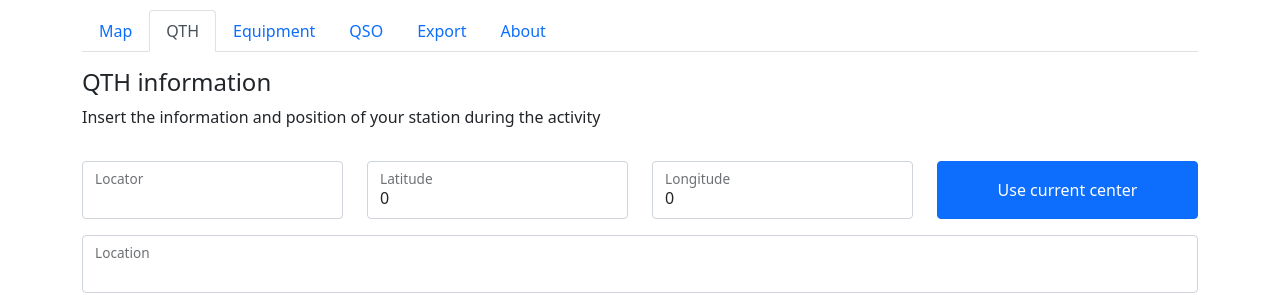
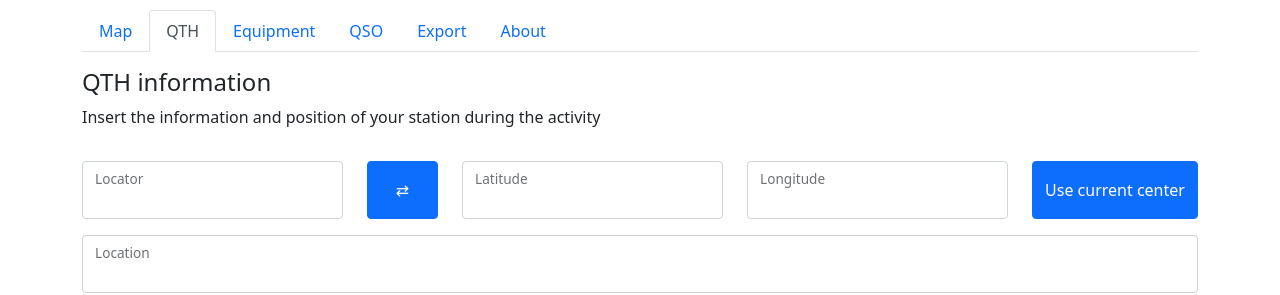
Before and after one commit to bobboteck/qso-map-generator, a React (Create React App) app: page / in a window 1280 px wide. Both pictures are taken after a click on the tab "QTH". Shown: the top 295 px of the page. Built offline with nearby package versions, Linux system fonts and the light colour scheme; no server answers.

Commit message:
Moved QTH Marker to new Component, to show it only if QTH coordinate are setted

```diff
--- a/src/App.css
+++ b/src/App.css
@@ -50,7 +50,7 @@
 .centerButton
 {
   height: 58px;
-  width: inherit;
+  width: -webkit-fill-available;
 }
 
 .mapSize
--- a/src/App.tsx
+++ b/src/App.tsx
@@ -46,7 +46,7 @@ export class App extends React.Component<IAppProps, IAppState>
   {
     const { qsos, configurationMap, qsoMapData } = this.state;
 
-console.log("D:",this.state.qsoMapData);
+//console.log("D:",this.state.qsoMapData);
 
     return(
       <Container>
--- a/src/components/MapView/MapView.tsx
+++ b/src/components/MapView/MapView.tsx
@@ -5,6 +5,7 @@ import { Button, Col, FloatingLabel, Form, Row, Table } from 'react-bootstrap';
 import L, { Icon, IconOptions, LatLng, LeafletEvent, Map } from 'leaflet';
 import { MapConsumer, MapContainer, MapContainerProps, Marker, Popup, TileLayer, useMap } from 'react-leaflet';
 import { IMapConfig } from '../../entities/IMapConfig';
+import { QthMarker } from '../QthMarker/QthMarker';
 
 const mapTiles = "https://stamen-tiles-{s}.a.ssl.fastly.net/terrain/{z}/{x}/{y}{r}.png";
 const mapAttr = 'Map tiles by <a href="http://stamen.com">Stamen Design</a>, <a href="http://creativecommons.org/licenses/by/3.0">CC BY 3.0</a> &mdash; Map data &copy; <a href="https://www.openstreetmap.org/copyright">OpenStreetMap</a> contributors';
@@ -18,8 +19,6 @@ const maxLongitude: number = 180;
 const minZoom: number = 2;
 const maxZoom: number = 16;
 const startZoom: number = 8;
-
-const qthIcon = new L.Icon({ iconUrl: 'qso-map-generator/map-station.png', iconSize: [41,41], iconAnchor: [20,40], popupAnchor: [20,0] });
 
 export class MapView extends React.Component<IMapViewProps, IMapViewState>
 {
@@ -81,34 +80,7 @@ export class MapView extends React.Component<IMapViewProps, IMapViewState>
                     <div className='mapSize'>
                         <MapContainer center={[Latitude, Longitude]} zoom={ZoomLevel} whenCreated={this._onWhenCreated} maxZoom={maxZoom} minZoom={minZoom}>
                             <TileLayer attribution={mapAttr} url={mapTiles} />
-{
-    this.props.QsoMapData && this.props.QsoMapData.QTH &&
-    (
-                            <Marker position={[this.props.QsoMapData.QTH.Latitude, this.props.QsoMapData.QTH.Longitude]} icon={qthIcon}>
-                                <Popup>
-                                    {this.props.QsoMapData.QTH.Location}<br />{this.props.QsoMapData.QTH.Locator}
-                                    <Table striped bordered hover>
-                                        <thead>
-                                            <tr>
-                                                <th>Reference</th>
-                                                <th>Type</th>
-                                            </tr>
-                                        </thead>
-                                        <tbody>
-                                        {
-                                            [...this.props.QsoMapData.QTH.References].map((r, i) =>
-                                            <tr key={i}>
-                                                <td>{r.Code}</td>
-                                                <td>{r.Type}</td>
-                                            </tr>
-                                            )
-                                        }
-                                        </tbody>
-                                    </Table>
-                                </Popup>
-                            </Marker>
-    )
-}
+                            <QthMarker Data={this.props.QsoMapData?.QTH} />
 {
     this.props.QsoMapData &&
     (
--- a/src/components/QthForm/IQthFormState.ts
+++ b/src/components/QthForm/IQthFormState.ts
@@ -3,8 +3,8 @@ import { IReference } from "../../entities/IReference";
 export interface IQthFormState
 {
     Locator: string;
-    Latitude: number;
-    Longitude: number;
+    Latitude?: number;
+    Longitude?: number;
     Location: string;
     ReferenceCode: string;
     ReferenceType: string;
--- a/src/components/QthForm/QthForm.tsx
+++ b/src/components/QthForm/QthForm.tsx
@@ -20,8 +20,8 @@ export class QthForm extends React.Component<IQthFormProps, IQthFormState>
         this.state =
         {
             Locator: "",
-            Latitude: 0,
-            Longitude: 0,
+            //Latitude: 0,
+            //Longitude: 0,
             Location: "",
             ReferenceCode: "",
             ReferenceType: "",
@@ -42,22 +42,25 @@ Insert the information and position of your station during the activity
                     </p>
                 </Row>
                 <Row className="mb-3">
-                    <Col md>
+                    <Col md="3">
                         <FloatingLabel controlId="ReferenceLocatorField" label="Locator">
                             <Form.Control type="text" value={Locator} maxLength={6} onChange={this._onChanegLocator} />
                         </FloatingLabel>
                     </Col>
-                    <Col md>
+                    <Col md={1}>
+                        <Button variant="primary" type="button" className="centerButton">&#8644;</Button>
+                    </Col>
+                    <Col md={3}>
                         <FloatingLabel controlId="ReferenceLatitudeField" label="Latitude">
                             <Form.Control type="number" value={Latitude} required min={minLatitude} max={maxLatitude} onChange={this._onChangeLatitude} />
                         </FloatingLabel>
                     </Col>
-                    <Col md>
-                    <FloatingLabel controlId="ReferenceLongitudeField" label="Longitude">
+                    <Col md={3}>
+                        <FloatingLabel controlId="ReferenceLongitudeField" label="Longitude">
                             <Form.Control type="number" value={Longitude} required min={minLongitude} max={maxLongitude} onChange={this._onChangeLongitude} />
                         </FloatingLabel>
                     </Col>
-                    <Col md>
+                    <Col md={2}>
                         <Button variant="primary" type="button" className="centerButton" onClick={this._onClickCurrentCenter}>Use current center</Button>
                     </Col>
                 </Row>
--- /dev/null
+++ b/src/components/QthMarker/IQthMarkerProps.ts
@@ -0,0 +1,6 @@
+import { IQthData } from "../../entities/IQthData";
+
+export interface IQthMarkerProps
+{
+    Data?: IQthData;
+}
--- /dev/null
+++ b/src/components/QthMarker/IQthMarkerState.ts
@@ -0,0 +1,4 @@
+export interface IQthMarkerState
+{
+
+}
--- /dev/null
+++ b/src/components/QthMarker/QthMarker.tsx
@@ -0,0 +1,61 @@
+import * as React from 'react';
+import L from 'leaflet';
+import { Table } from 'react-bootstrap';
+import { Marker, Popup } from 'react-leaflet';
+import { IQthData } from '../../entities/IQthData';
+import { IQthMarkerProps } from './IQthMarkerProps';
+import { IQthMarkerState } from './IQthMarkerState';
+
+const qthIcon = new L.Icon({ iconUrl: 'qso-map-generator/map-station.png', iconSize: [41,41], iconAnchor: [20,40], popupAnchor: [20,0] });
+
+export class QthMarker extends React.Component<IQthMarkerProps, IQthMarkerState>
+{
+    constructor(props: IQthMarkerProps)
+    {
+        super(props);
+    }
+
+    public render(): React.ReactElement<IQthMarkerProps>
+    {
+        let output: React.ReactElement<IQthMarkerProps> = <React.Fragment />;
+
+        // Check if Data is defined
+        if(this.props.Data !== undefined && this.props.Data !== null)
+        {
+            let qth: IQthData = this.props.Data;
+            // Check if Latitude and Longitude is defined to show the Marker of QTH
+            if(qth.Latitude !== null && qth.Longitude !== null)
+            {
+                let lat: number = (qth.Latitude as number);
+                let lng: number = (qth.Longitude as number);
+                // The render object for QTH
+                output =
+                    <Marker position={[lat, lng]} icon={qthIcon}>
+                        <Popup>
+                            {qth.Location}<br />{qth.Locator}
+                            <Table striped bordered hover>
+                                <thead>
+                                    <tr>
+                                        <th>Reference</th>
+                                        <th>Type</th>
+                                    </tr>
+                                </thead>
+                                <tbody>
+                                {
+                                    [...qth.References].map((r, i) =>
+                                    <tr key={i}>
+                                        <td>{r.Code}</td>
+                                        <td>{r.Type}</td>
+                                    </tr>
+                                    )
+                                }
+                                </tbody>
+                            </Table>
+                        </Popup>
+                    </Marker>
+            }
+        }
+
+        return(output);
+    }
+}
--- a/src/entities/IQthData.ts
+++ b/src/entities/IQthData.ts
@@ -2,8 +2,8 @@ import { IReference } from "./IReference";
 
 export interface IQthData
 {
-    Latitude: number;
-    Longitude: number;
+    Latitude?: number;
+    Longitude?: number;
     Locator: string;
     Location: string;
     References: IReference[];
```
